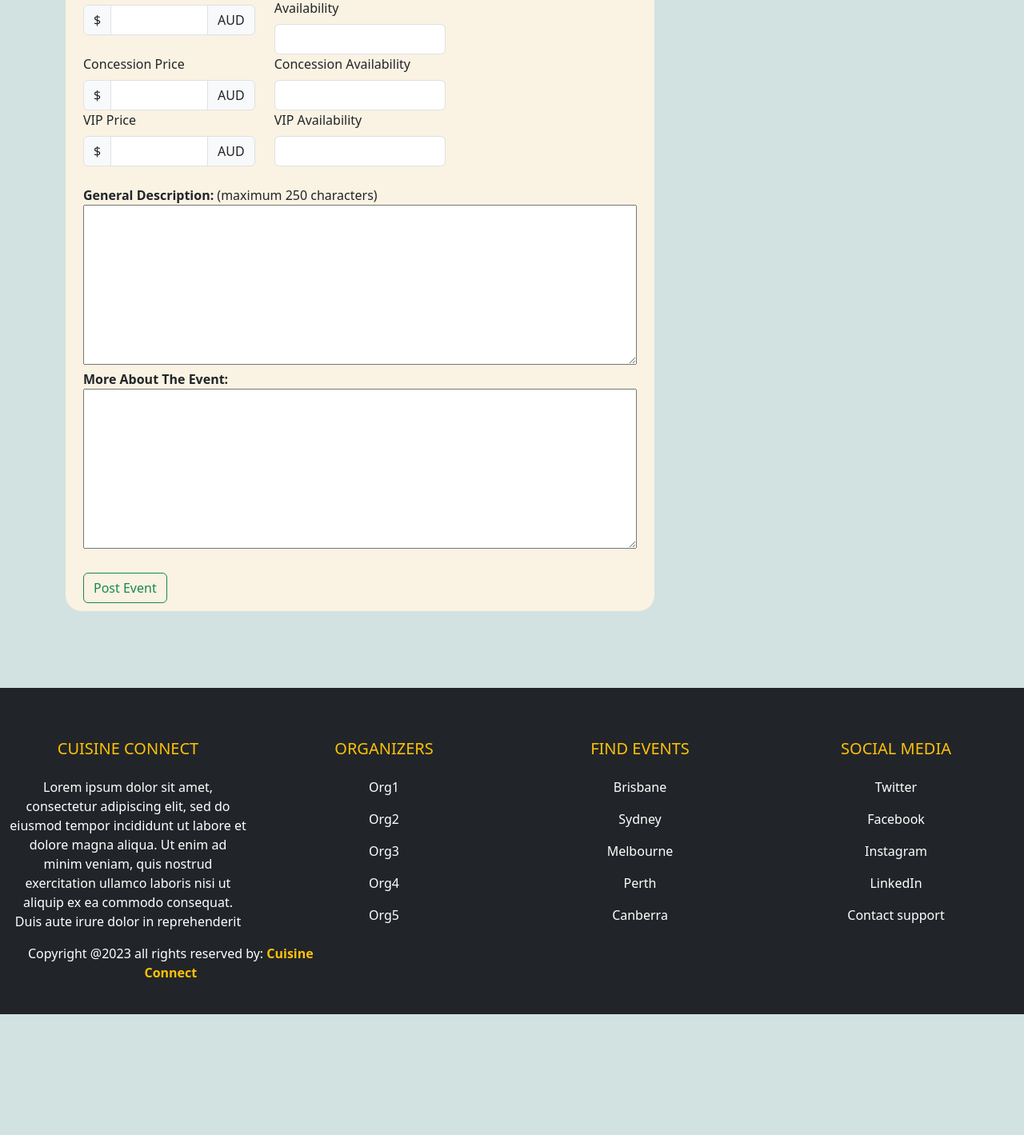
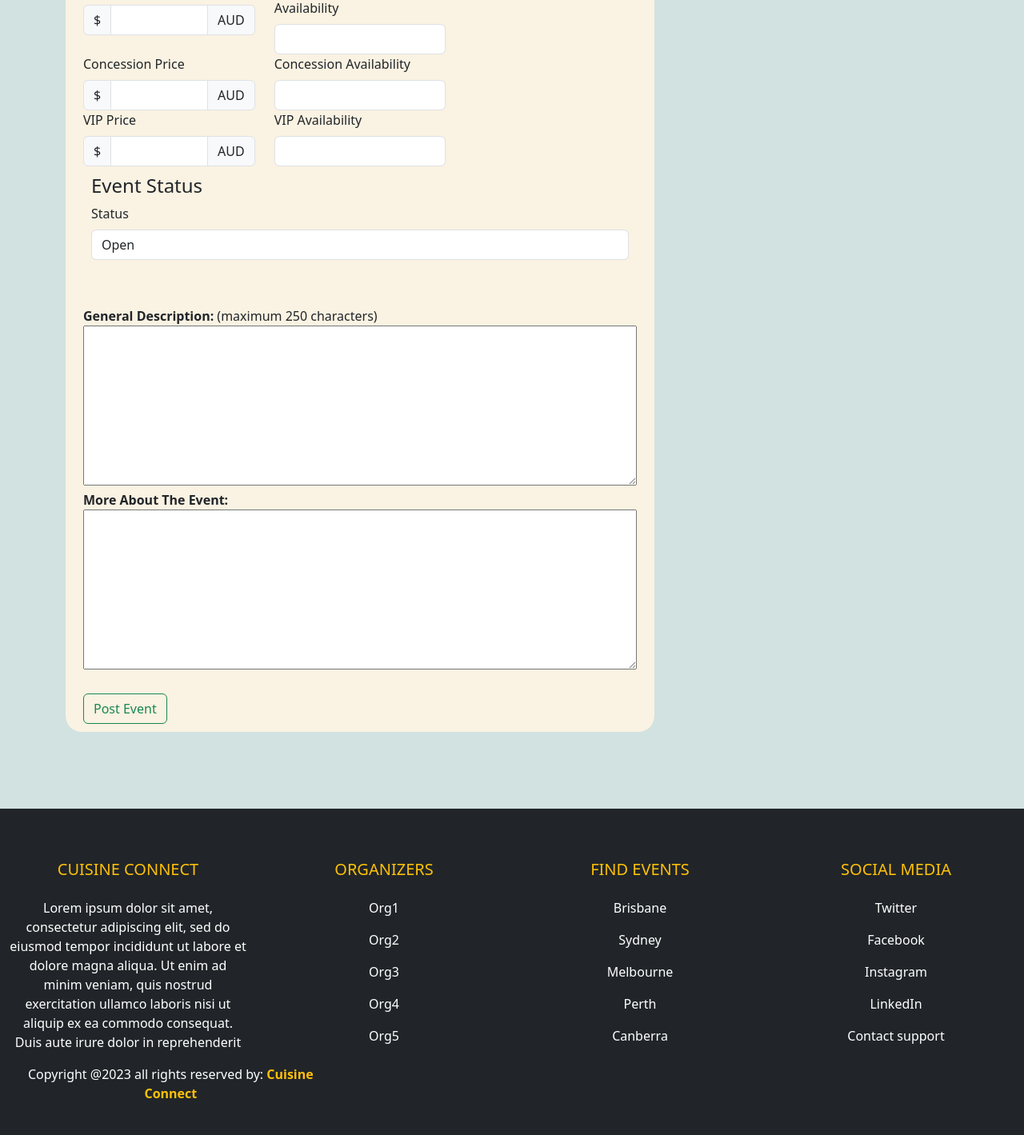
Before and after one commit to AdrianMarch92/IAB207GroupProject, a Flask app: page /events/create in a window 1280 px wide. Shown: the part 756-2175 px from the top of the page at 80% size. Before the commit the page ends 2024 px from the top, so only its background shows below. Run offline with Flask 3, Linux system fonts and the light colour scheme; some libraries are stand-ins or nearby versions.

Commit message:
Added status field into database and into the createEvent.html page

```diff
--- a/website/events.py
+++ b/website/events.py
@@ -71,6 +71,7 @@ def create():
             vip_availability=form.vip_availability.data,
             description=form.description.data,
             image=db_file_path,
+            status=form.status.data,
             # Assuming you have these fields in your EventForm and Event model
             more_info=form.more_info.data if hasattr(form, 'more_info') else None,
         )
--- a/website/forms.py
+++ b/website/forms.py
@@ -1,6 +1,6 @@
 from flask_wtf import FlaskForm
-from wtforms.fields import TextAreaField, SubmitField, StringField, PasswordField, IntegerField, DateField, TimeField, DecimalField
-from wtforms.validators import InputRequired, Length, Email, EqualTo
+from wtforms.fields import TextAreaField, SubmitField, StringField, PasswordField, IntegerField, DateField, TimeField, DecimalField, SelectField
+from wtforms.validators import InputRequired, Length, Email, EqualTo, DataRequired
 from flask_wtf.file import FileRequired, FileField, FileAllowed
 
 ALLOWED_FILE = {'PNG','JPG','png','jpg'}
@@ -44,6 +44,11 @@ class EventForm(FlaskForm):
         FileAllowed(ALLOWED_FILE, message='Only supports png,jpg,JPG,PNG')])
     more_info = TextAreaField('More About The Event')
     post_event = SubmitField("Post Event")
+    status = SelectField(
+        'Status',
+        choices=[('open', 'Open'), ('sold_out', 'Sold Out'), ('closed', 'Closed')],
+        validators=[DataRequired()]
+    )
 
 class CommentForm(FlaskForm):
     text = TextAreaField('Comment', [InputRequired()])
--- a/website/templates/events/createEvent.html
+++ b/website/templates/events/createEvent.html
@@ -87,6 +87,15 @@
                                     {{ form.vip_availability.label(class="form-label") }}
                                     {{ form.vip_availability(class="form-control") }}
                                 </div>
+                            </div>
+                            <div class="row">
+                                <div class="col-sm-12"> <!-- Adjust the column size as needed -->
+                                    <div class="formLayout">
+                                        <h4>Event Status</h4>
+                                        {{ form.status.label(class="form-label") }}
+                                        {{ form.status(class="form-control") }}<br>
+                                    </div>
+                                </div>
                             </div><br>
 
                             <b>General Description:</b> (maximum 250 characters)<br>
```
